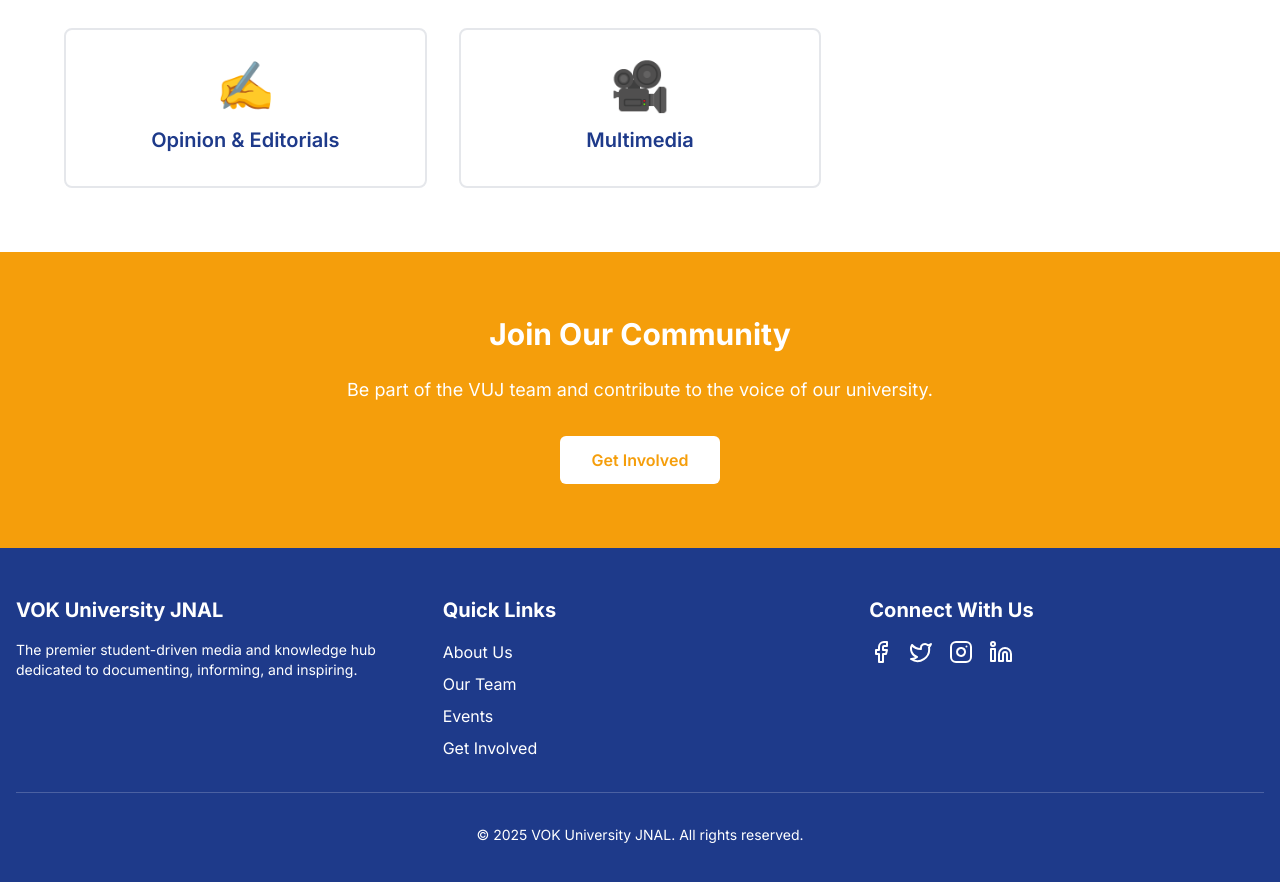
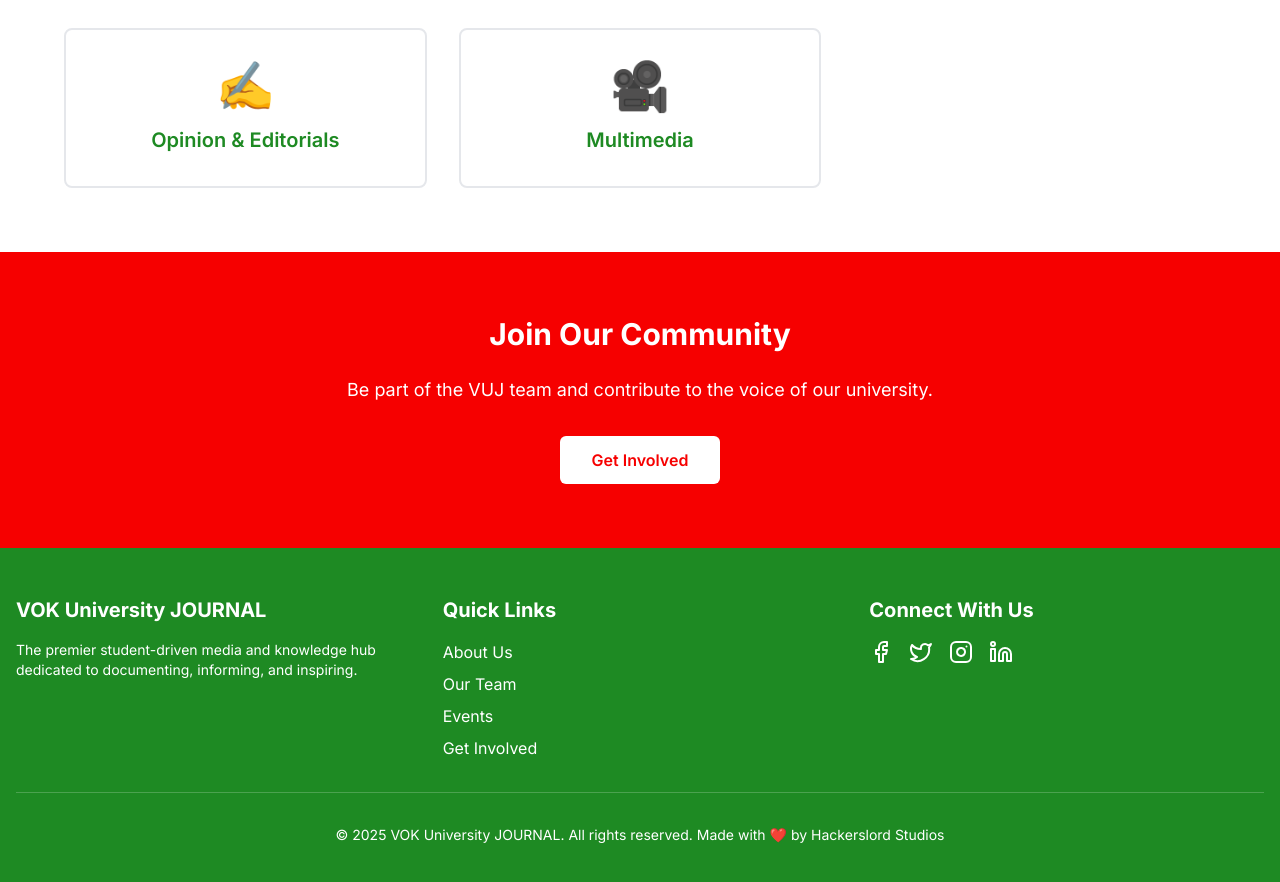
Before and after one commit to hackerslord561/vuj-site, a Next.js app: page / in a window 1280 px wide. Shown: the part 860-1742 px from the top of the page. Built offline with nearby package versions, Linux system fonts and the light colour scheme.

Commit message:
UI changes

```diff
--- a/app/about/page.tsx
+++ b/app/about/page.tsx
@@ -1,8 +1,8 @@
 import { Metadata } from 'next';
 
 export const metadata: Metadata = {
-    title: 'About Us - VOK University JNAL',
-    description: 'Learn about VOK University JNAL, our vision, mission, and core values.',
+    title: 'About Us - VOK University JOURNAL',
+    description: 'Learn about VOK University JOURNAL, our vision, mission, and core values.',
 };
 
 export default function AboutPage() {
@@ -14,7 +14,7 @@ export default function AboutPage() {
                 <section className="mb-12">
                     <h2 className="text-2xl font-bold mb-4">Who We Are</h2>
                     <p className="text-lg text-gray-700">
-                        The VOK University JNAL (VUJ) is a knowledge and media platform established to serve as the
+                        The VOK University JOURNAL (VUJ) is a knowledge and media platform established to serve as the
                         central hub of student journalism, publications, and academic expression within the various
                         Universities.
                     </p>
--- a/app/layout.tsx
+++ b/app/layout.tsx
@@ -7,7 +7,7 @@ import Footer from '@/components/Footer';
 const inter = Inter({ subsets: ['latin'] });
 
 export const metadata: Metadata = {
-    title: 'VOK University JNAL - The Voice of Knowledge',
+    title: 'VOK University JOURNAL - The Voice of Knowledge',
     description: 'The premier student-driven media and knowledge hub dedicated to broadcasting campus news, publishing research, celebrating achievements, and amplifying student voices.',
 };
 
--- a/app/news/[slug]/page.tsx
+++ b/app/news/[slug]/page.tsx
@@ -19,7 +19,7 @@ export async function generateMetadata({ params }: StoryPageProps): Promise<Meta
     }
 
     return {
-        title: `${story.title} - VOK University JNAL`,
+        title: `${story.title} - VOK University JOURNAL`,
         description: story.excerpt,
     };
 }
--- a/app/news/page.tsx
+++ b/app/news/page.tsx
@@ -3,7 +3,7 @@ import { getStoriesBySection } from '@/lib/firestore';
 import StoryCard from '@/components/StoryCard';
 
 export const metadata: Metadata = {
-    title: 'News & Reports - VOK University JNAL',
+    title: 'News & Reports - VOK University JOURNAL',
     description: 'Coverage of university activities, student politics, administration updates, and national issues affecting higher education.',
 };
 
--- a/app/page.tsx
+++ b/app/page.tsx
@@ -16,13 +16,13 @@ export default function HomePage() {
         <section className="bg-primary text-white py-24 px-4">
           <div className="max-w-6xl mx-auto text-center">
             <h1 className="text-5xl md:text-6xl font-bold mb-6">
-              VOK University JNAL – The Voice of Knowledge
+              VOK University JOURNAL – The Voice of Knowledge
             </h1>
             <p className="text-xl md:text-2xl mb-8">
               Documenting, Informing, Inspiring.
             </p>
             <p className="text-lg max-w-3xl mx-auto">
-              Welcome to VOK University JNAL (VUJ), the premier student-driven media and knowledge hub dedicated to broadcasting campus news, publishing research, celebrating achievements, and amplifying student voices.
+              Welcome to VOK University JOURNAL (VUJ), the premier student-driven media and knowledge hub dedicated to broadcasting campus news, publishing research, celebrating achievements, and amplifying student voices.
             </p>
           </div>
         </section>
--- a/app/special-features/[slug]/page.tsx
+++ b/app/special-features/[slug]/page.tsx
@@ -19,7 +19,7 @@ export async function generateMetadata({ params }: StoryPageProps): Promise<Meta
     }
 
     return {
-        title: `${story.title} - VOK University JNAL`,
+        title: `${story.title} - VOK University JOURNAL`,
         description: story.excerpt,
     };
 }
--- a/app/special-features/page.tsx
+++ b/app/special-features/page.tsx
@@ -3,7 +3,7 @@ import { getStoriesBySection } from '@/lib/firestore';
 import StoryCard from '@/components/StoryCard';
 
 export const metadata: Metadata = {
-    title: 'Special Features - VOK University JNAL',
+    title: 'Special Features - VOK University JOURNAL',
     description: 'Special projects, collaborations, and competitions.',
 };
 
--- a/app/team/page.tsx
+++ b/app/team/page.tsx
@@ -1,14 +1,14 @@
 import { Metadata } from 'next';
 
 export const metadata: Metadata = {
-    title: 'Our Team - VOK University JNAL',
-    description: 'Meet the dedicated team behind VOK University JNAL.',
+    title: 'Our Team - VOK University JOURNAL',
+    description: 'Meet the dedicated team behind VOK University JOURNAL.',
 };
 
 const teamMembers = {
     editorial: [
         {
-            name: 'Sarah Johnson',
+            name: 'Hackerslord',
             role: 'Chief Editor',
             imageUrl: 'https://placeholder-image-service.onrender.com/image/300x300?prompt=Professional portrait of a young female chief editor in business attire with confident expression&id=e813e509-2e04-4cfe-9271-1535c3f8d419&customer_id=cus_SUZXDYudUX1iyQ',
         },
--- a/components/Footer.tsx
+++ b/components/Footer.tsx
@@ -8,7 +8,7 @@ export default function Footer() {
                 <div className="grid grid-cols-1 md:grid-cols-3 gap-8 mb-8">
                     {/* About Section */}
                     <div>
-                        <h3 className="text-xl font-bold mb-4">VOK University JNAL</h3>
+                        <h3 className="text-xl font-bold mb-4">VOK University JOURNAL</h3>
                         <p className="text-sm">
                             The premier student-driven media and knowledge hub dedicated to documenting, informing, and inspiring.
                         </p>
@@ -47,7 +47,7 @@ export default function Footer() {
 
                 {/* Copyright */}
                 <div className="border-t border-white/20 pt-8 text-center text-sm">
-                    <p>&copy; {new Date().getFullYear()} VOK University JNAL. All rights reserved.</p>
+                    <p>&copy; {new Date().getFullYear()} VOK University JOURNAL. All rights reserved. Made with ❤️ by Hackerslord Studios</p>
                 </div>
             </div>
         </footer>
--- a/components/Navbar.tsx
+++ b/components/Navbar.tsx
@@ -29,7 +29,7 @@ export default function Navbar() {
                     <Link href="/" className="flex items-center">
                         <Image
                             src="/vuj.png"
-                            alt="VOK University JNAL Logo"
+                            alt="VOK University JOURNAL Logo"
                             width={120}
                             height={48}
                             className="h-12 w-auto"
--- a/tailwind.config.js
+++ b/tailwind.config.js
@@ -9,11 +9,11 @@ module.exports = {
         extend: {
             colors: {
                 primary: {
-                    DEFAULT: '#1E3A8A',
-                    dark: '#1e40af',
+                    DEFAULT: '#1e8a23',
+                    dark: '#e4fa04',
                 },
                 secondary: {
-                    DEFAULT: '#F59E0B',
+                    DEFAULT: '#f60000',
                 },
             },
             fontFamily: {
```
